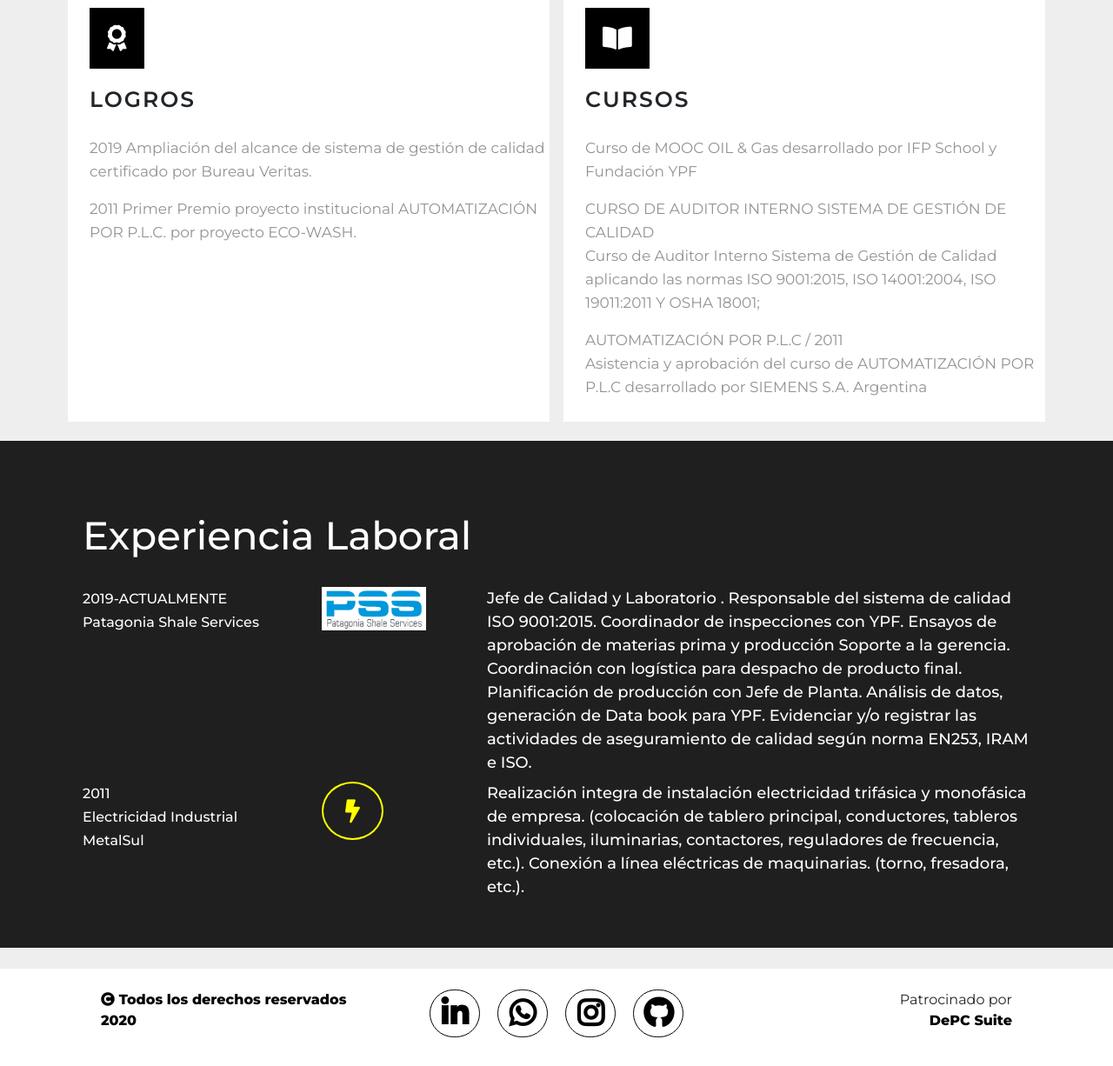
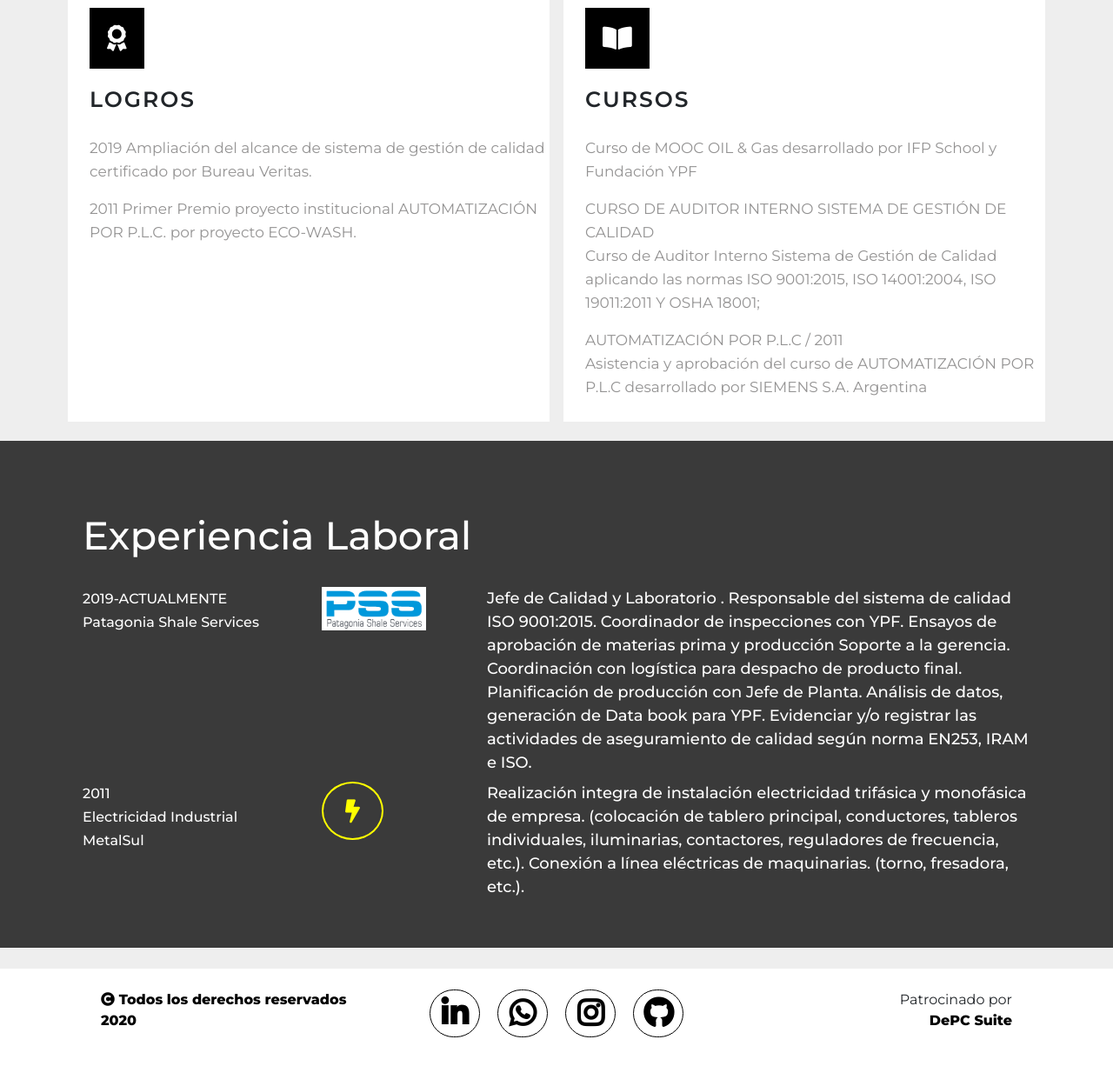
Before and after one commit to lucasglr/portfolio, a PHP site: page /sobremi.php in a window 1280 px wide. Shown: the part 1498-2724 px from the top of the page at 87% size. Run offline with PHP 8.4, Linux system fonts and the light colour scheme.

Commit message:
cambio 2-7

```diff
--- a/css/estilos.css
+++ b/css/estilos.css
@@ -87,7 +87,7 @@ footer .redes{
     text-align: center;
     border: 1px solid;
     border-radius: 80px;
-    color: black;
+
 }
 footer a:hover{
     color:#007bff !important;
@@ -201,7 +201,7 @@ footer a:hover{
     border-radius: 0px;
 }
 .experiencia{
-    background-color:#1f1f1f;
+    background-color:#3a3a3a;
     color: white;
     margin:20px 0px;
 }
```
